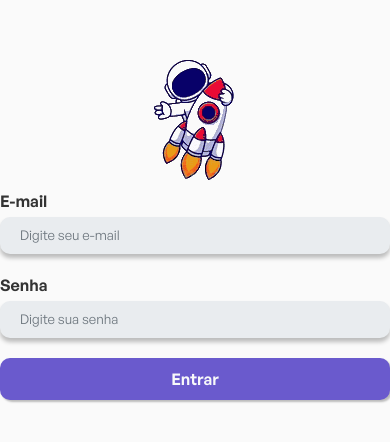
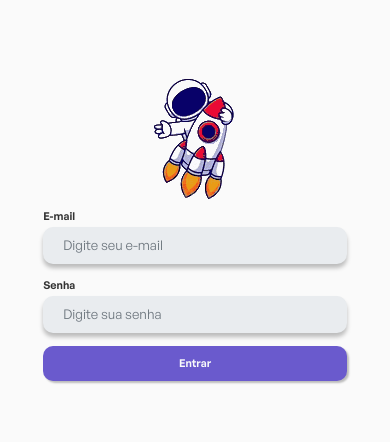
Before and after one commit to Joanderson337/Go-Fast, a React (Vite) app in the folder front-end/: page /login in a window 390 px wide. Shown: the part 202-644 px from the top of the page. Built offline with nearby package versions, Linux system fonts and the light colour scheme; no server answers.

Commit message:
feat:iphone:: responsivo tela de login

```diff
--- a/front-end/src/styles/GlobalStyled.ts
+++ b/front-end/src/styles/GlobalStyled.ts
@@ -53,4 +53,8 @@ export const GlobalStyles = createGlobalStyle`
     font-size: 1rem;
     color: #333;
   }
+  @media (max-width: 568px) {
+  html {
+    font-size: 67.5%;
+  }}
 `;
```
